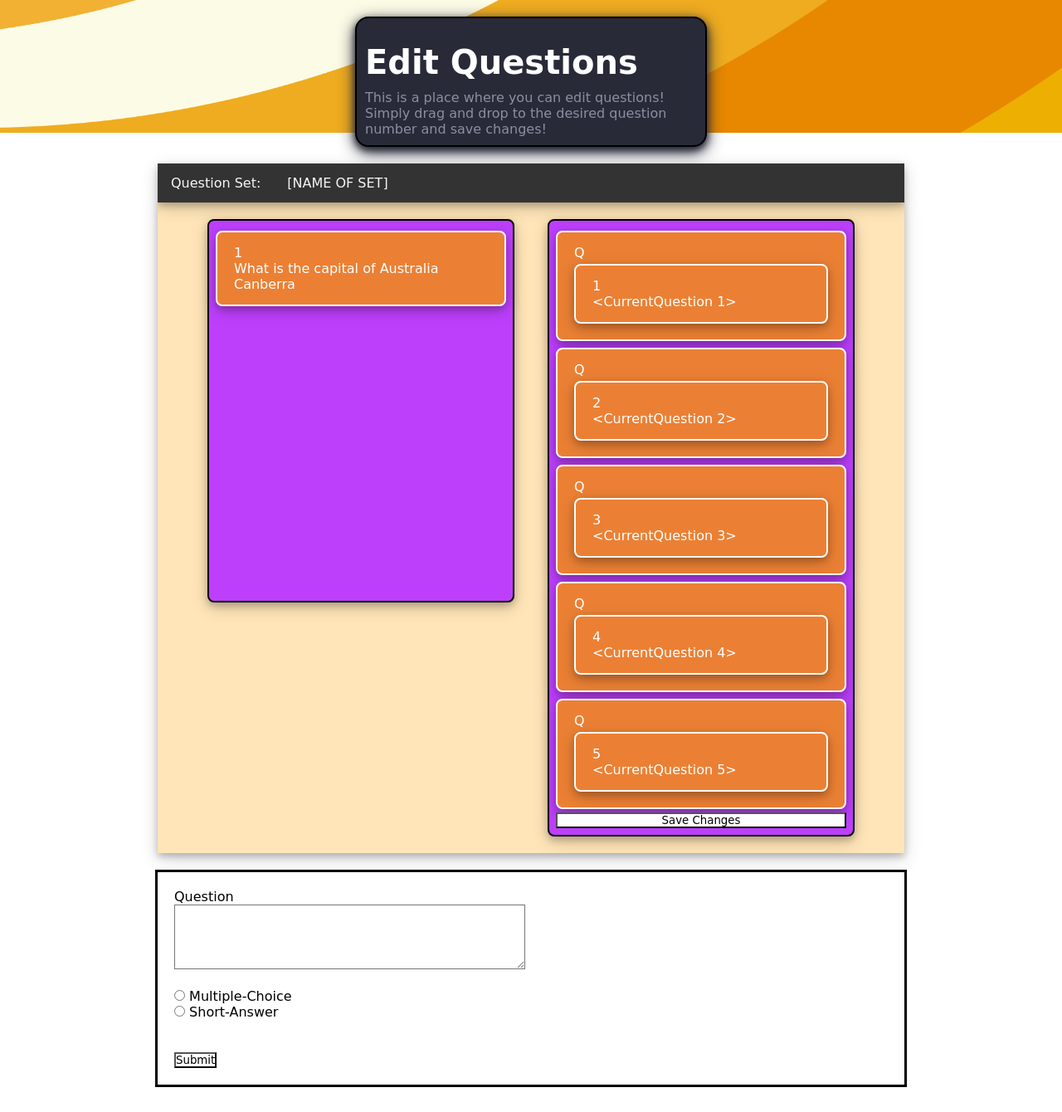
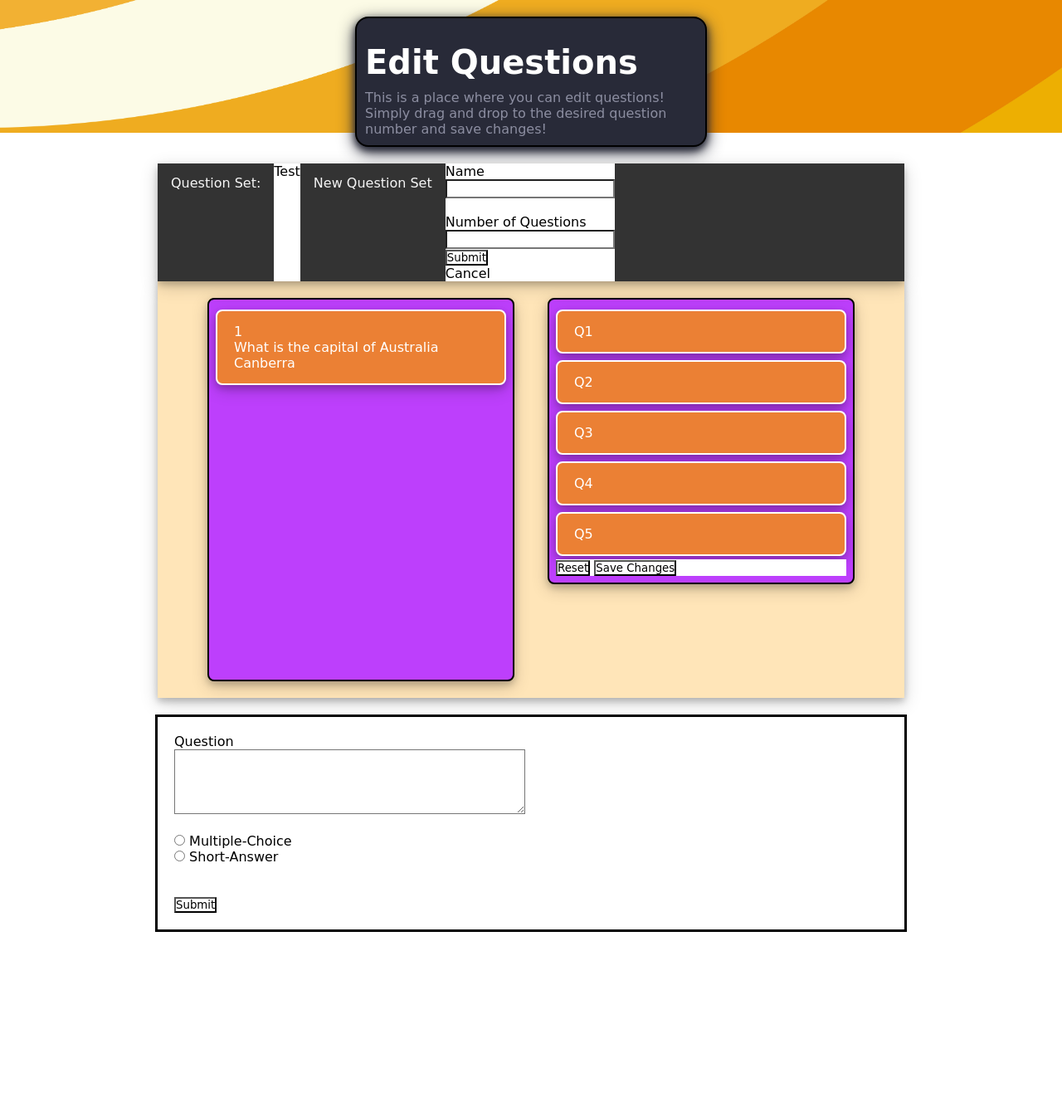
Before and after one commit to msyukri-zaidin/mapify-forked, a Flask app: page /admin in a window 1280 px wide. Shown: the part 40-1380 px from the top of the page at 83% size. After the commit the page ends 1163 px from the top, so only its background shows below. Run offline with Flask 2, Linux system fonts and the light colour scheme; data comes from the database, SQL or seed files in the repository; some libraries are stand-ins or nearby versions; some web fonts are replaced.

Commit message:
Improved question creation form, improved container navigation bar, added reset button and save changes button for question slots

```diff
--- a/app/templates/admin_page.html
+++ b/app/templates/admin_page.html
@@ -3,6 +3,10 @@
 
 <head>
     <script src="https://ajax.googleapis.com/ajax/libs/jquery/3.4.1/jquery.min.js"></script>
+    <script>
+        var questionSetNumberOfQuestions = '{{ questionSetNumberOfQuestions }}';
+        var questionSetTotal = '{{ questionSetTotal }}';
+    </script>
     <link rel="stylesheet" href="{{url_for('static',filename='css/admin_page.css')}}" />
     <link href="https://css.gg/css?=|add|remove" rel="stylesheet">
     <title>Admin Page</title>
@@ -25,12 +29,30 @@
     <div class="container-nav">
 
         <div class="questionset">Question Set: </div>
-        <a href="#" class="questionset-dropdown" id="questionset-name" onclick="dropdown()">[NAME OF SET]</a>
+        {% set currentSet = questionSet[currentQuestionset] %}
+        <div class="questionset-dropdown" id="questionset-name" onclick="dropdown()" value="{{ currentSet.id }}">{{ currentSet.name }}</div>
         <div class="questionset-dropdown-content"id= "dropdown" >
-            <a href='#'>[Question Set]</a>
-            <a href='#'>[Question Set]</a>
-            <a href='#'>[Question Set]</a>
+            {% for i in range(0, questionSet|length) %}
+                {% if questionSet[i] != currentSet %}
+                    <div class="questionset-dropdown-option"  id="questionset-dropdown-option-{{ i }}" value="{{ questionSet[i].id }}">{{ questionSet[i].name }}</div>
+                {% endif %}
+            {% endfor %}
         </div>
+
+        <div class="questionset" id="new-questionset" onclick="showQuestionsetForm()">New Question Set</div>
+        <form action="" method="POST">
+        <div id="new-questionset-form">
+            {{ questionset_form.hidden_tag() }}
+
+            {{ questionset_form.name.label }}<br>
+            {{ questionset_form.name(class="form-input-box")}}<br>
+            <br>
+            {{ questionset_form.number_of_questions.label }}<br>
+            {{ questionset_form.number_of_questions(class="form-input-box")}} <br>
+            {{ questionset_form.submit(id="new-questionset-form-submit") }}
+            <div id="new-questionset-form-cancel" onclick="hideQuestionsetForm()">Cancel</div>
+        </div>
+        </form>
     </div>
 
     <div class="container" id="container">
@@ -42,13 +64,16 @@
         </div>
         <div class="question-list">
             {% for question in currentQuestion %}
-                <div class="question-slot" id="Q{{ question.number }}">Q{{ question.number }}
-                {% if question.id != '' %}
-                    <div class="question-item" draggable="true">{{ question.id }}<br>{{ question }}<br>{{ question.answer }}</div>
+                <div class="question-slot" id="Q{{ question.question_number }}">Q{{ question.question_number }}
+                {% if question.question_id != '' %}
+                    <div class="question-item" draggable="true">{{ question.question_id }}<br>{{ question.parent.question }}<br>{{ question.parent.question_type }}<br>{{ question.parent.answer}}</div>
                 {% endif %}
             </div>
             {% endfor %}
-            <button type="button" id="save-button">Save Changes</button>
+            <div id="question-item-buttons">
+                <button type="button" id="reset-button" onclick="reset()">Reset</button>
+                <button type="button" id="save-button">Save Changes</button>
+            </div>
         </div>
 
     </div>
```
